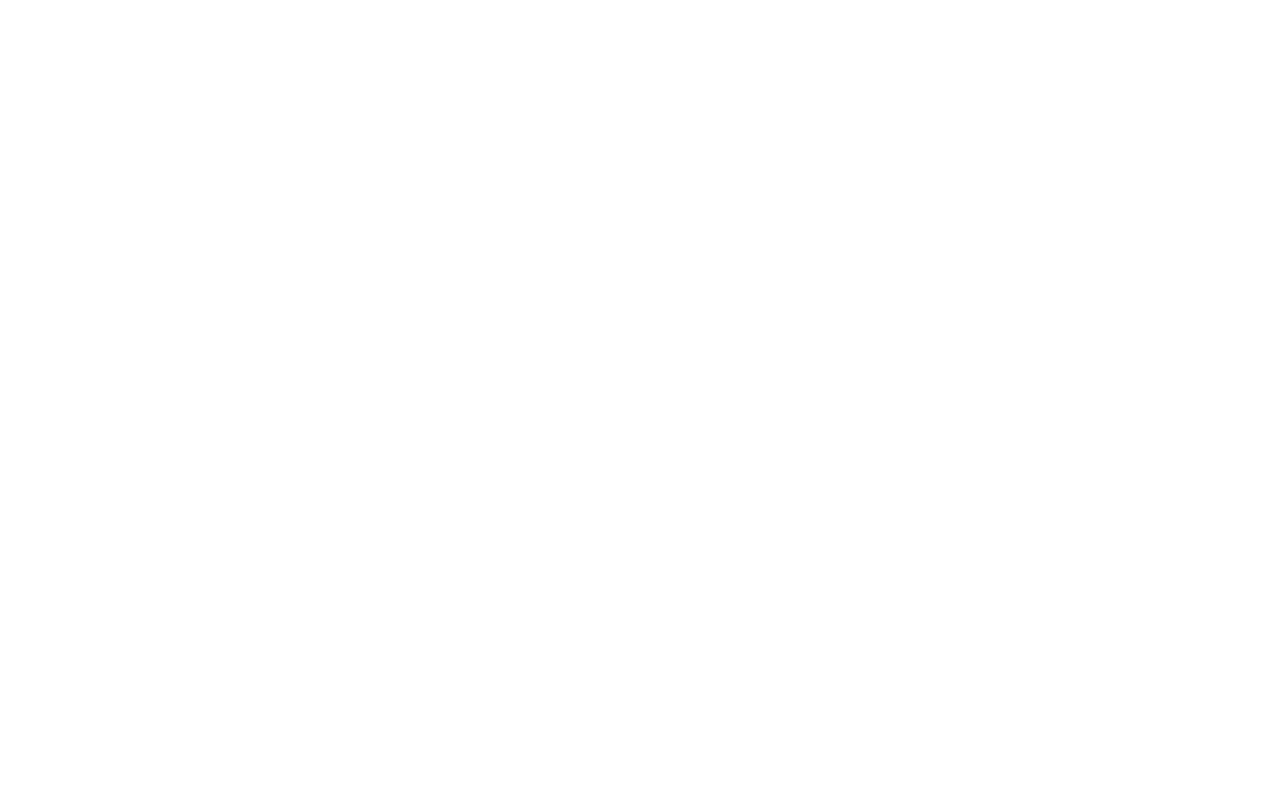
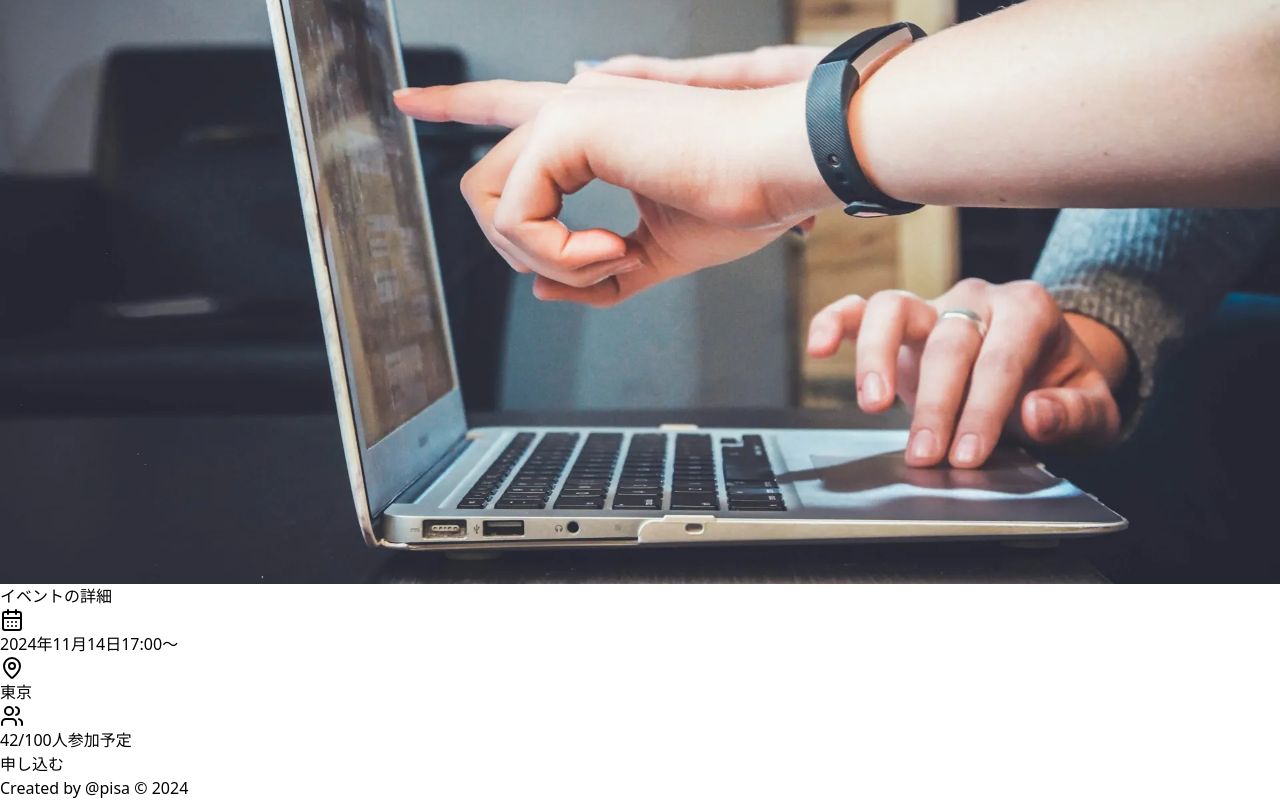
Before and after one commit to pisa-kun/event-listing-app, a React (Vite) app: page /events/1 in a window 1280 px wide. Before the commit this address had no page. Shown: the part 453-1253 px from the top of the page. Before the commit the page ends 800 px from the top, so only its background shows below. Built offline with nearby package versions, Linux system fonts and the light colour scheme.

Commit message:
feat: eventDetail

```diff
--- a/src/App.tsx
+++ b/src/App.tsx
@@ -1,18 +1,20 @@
 import { BrowserRouter, Routes, Route, Navigate } from "react-router-dom";
 import Layout from "./components/Layout";
 import EventList from "./pages/EventList";
+import EventDetail from "./pages/EventDetail";
 
 export default function App() {
   return (
     <BrowserRouter>
       <Routes>
         <Route index element={<Navigate to="/events" />} />
+        {/* 子要素になるので暗黙的にevents/:id となる */}
           <Route path="events" element={<Layout />}>
           <Route index element={<EventList />} />
           {/* 動的な値に応じたURL */}
-          <Route path="events/:id" element={<p>イベント詳細を表示</p>} />
-          <Route path="events/:id/apply" element={<p>イベントに申し込む</p>} />
-          <Route path="events/:id/confirm" element={<p>申し込み完了です</p>} />
+          <Route path=":id" element={<EventDetail/>} />
+          <Route path=":id/apply" element={<p>イベントに申し込む</p>} />
+          <Route path=":id/confirm" element={<p>申し込み完了です</p>} />
         </Route>
         {/* 存在しないURLの処理 */}
         <Route path="*" element={<p>404 not found</p>} />
--- /dev/null
+++ b/src/pages/EventDetail.tsx
@@ -0,0 +1,73 @@
+import { useParams, Link, useNavigate } from "react-router-dom";
+import { EVENTS as events } from "../constants";
+import REACT_EVENT from "../assets/react-event.jpg";
+import { CalendarDays, MapPin, Users } from "lucide-react";
+import Card from "../components/Card";
+
+const EventDetail = () => {
+  const { id } = useParams();
+  const event = events.find((e) => e.id === id);
+
+  if (!event) {
+    return (
+      <>
+        <p>URLのイベントが見つかりません</p>
+        <Link to="/" className="underline">
+          イベント一覧に戻る
+        </Link>
+      </>
+    );
+  }
+
+  const navigate = useNavigate();
+
+  return (
+    <div className="flex gap-8 max-w-5xl mx-auto">
+      <Card>
+        <h1 className="text-4xl font-bold mb-4 text-gray-800">{event.title}</h1>
+        <p className="whitespace-pre-wrap">{event.description}</p>
+        <img
+          src={REACT_EVENT}
+          alt={event.title}
+          className="rounded-t-lg w-[660px] h-[440px]"
+        />
+      </Card>
+      <div className="">
+        <Card>
+          <h2 className="text-2xl font-bold mb-4 text-gray-800">
+            イベントの詳細
+          </h2>
+          <div className="flex flex-wrap gap-4 text-base">
+            <div className="flex items-center">
+              <CalendarDays className="w-4 h-4 mr-2 text-blue-500" />
+              <span>{event.date}〜</span>
+            </div>
+            <div className="flex items-center">
+              <MapPin className="w-4 h-4 mr-2 text-green-500" />
+              <span>{event.location}</span>
+            </div>
+            <div className="flex items-center">
+              <Users className="w-4 h-4 mr-2 text-purple-500" />
+              <span>
+                {event.attendees}
+                {event.capacity && `/${event.capacity}`}
+                人参加予定
+              </span>
+            </div>
+          </div>
+
+          <Link to={`/events/${event.id}/apply`} className="block">
+            <button
+              // onClick={() => navigate(`/events/${event.id}/apply`)}
+              className="py-4 w-full bg-sky-600 hover:opacity-80 text-white rounded-xl"
+            >
+              申し込む
+            </button>
+          </Link>
+        </Card>
+      </div>
+    </div>
+  );
+};
+
+export default EventDetail;
```
Also changed, not shown: src/assets/react-event.jpg (renamed from src/assets/react-event.webp).
